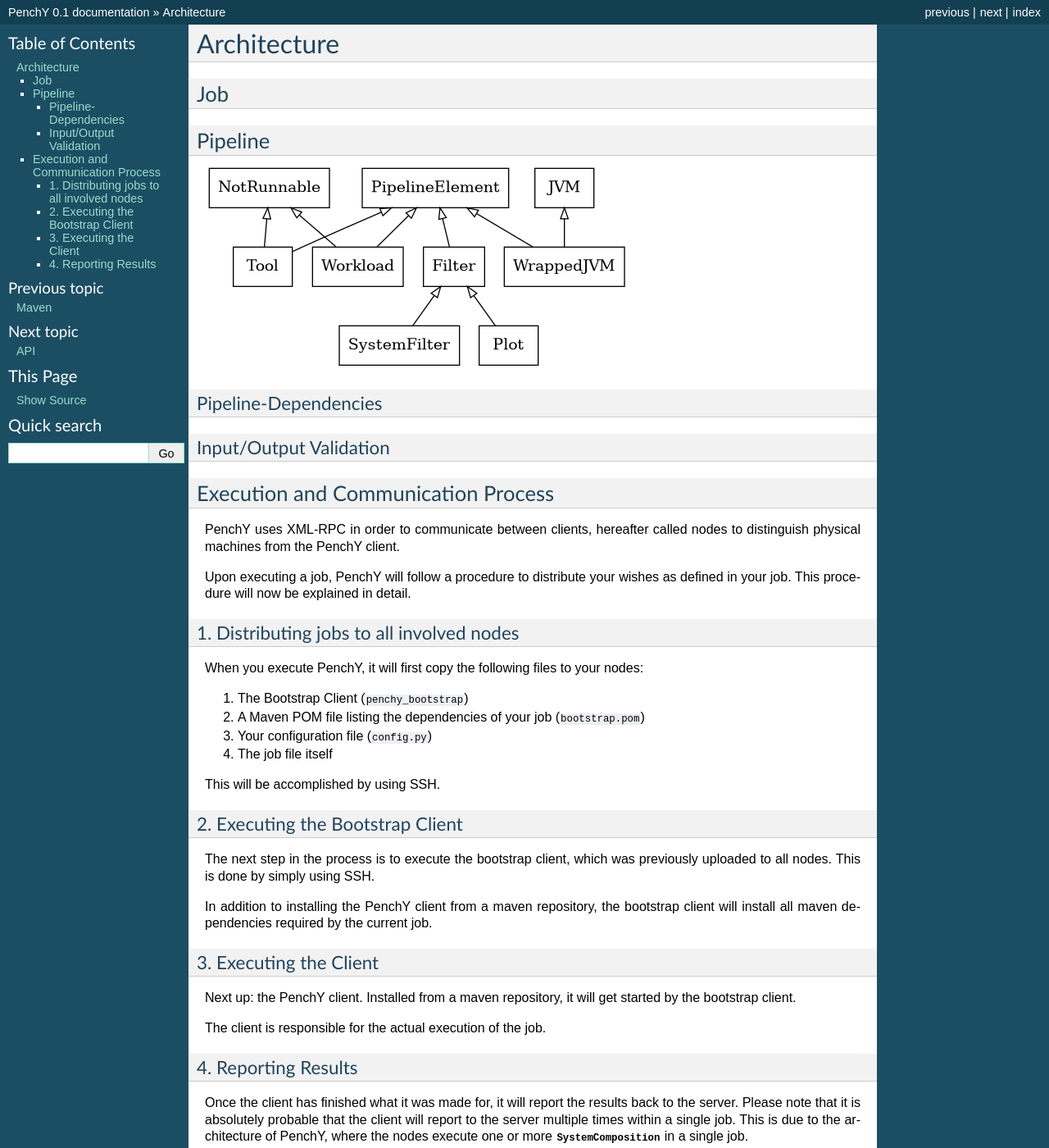
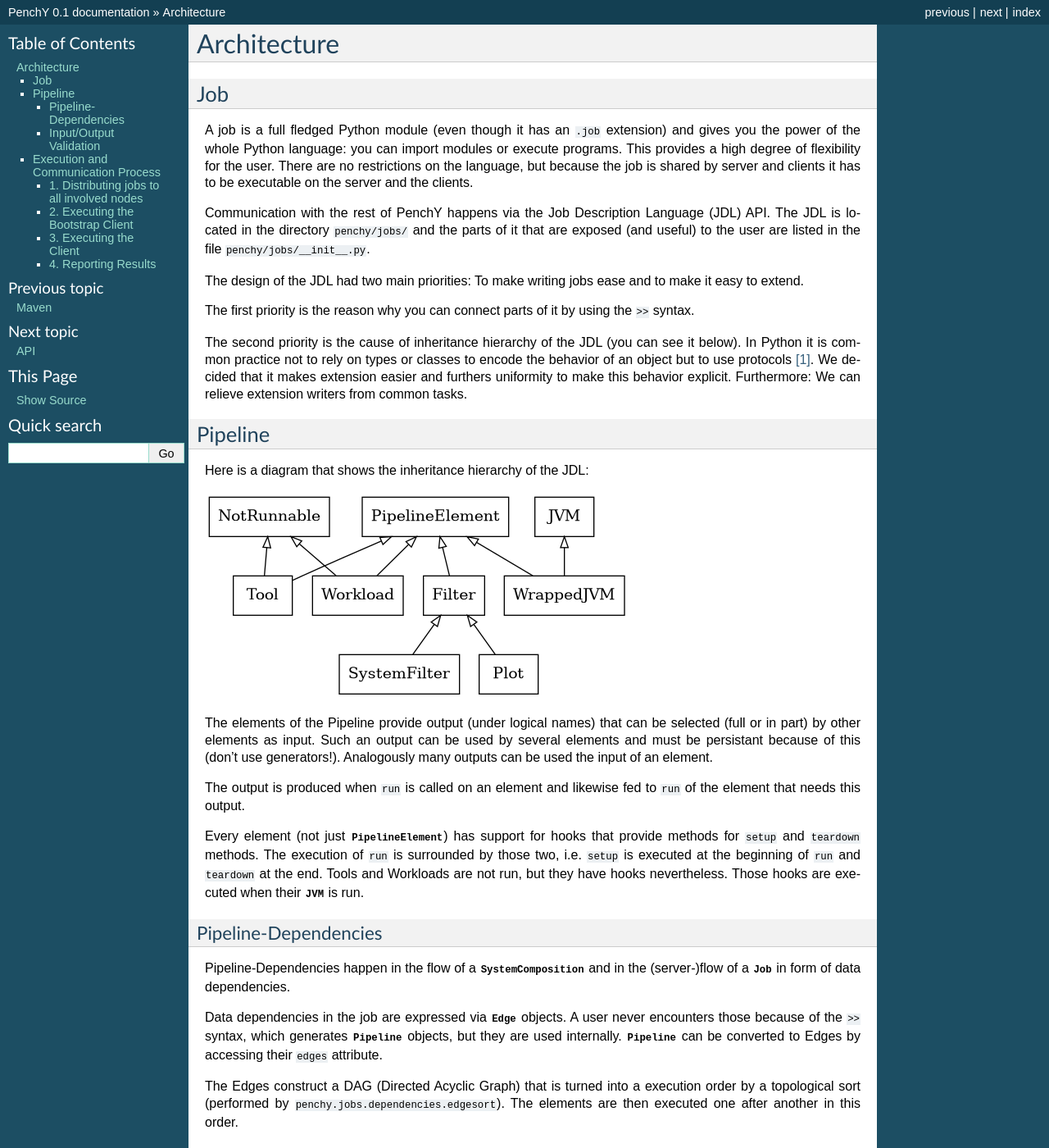
Before and after one commit to fhirschmann/penchy, a Sphinx documentation site: the page built from docs/arch.rst, in a window 1280 px wide and 1400 px high. Shown: the whole window at 82% size. Built offline with Sphinx 7.4.7, drawn with Linux system fonts in a browser that asks for light colours; formulas are drawn with MathJax 3; cross-references to code outside the pages are shown as plain code; some of the changed text lies outside the part shown.

Commit message:
docs.arch: Document the architecture of Jobs, the pipeline and dependencies.
Signed-off-by: Michael Markert <markert.michael@googlemail.com>

```diff
--- a/docs/arch.rst
+++ b/docs/arch.rst
@@ -5,8 +5,37 @@
 Job
 ===
 
+A job is a full fledged Python module (even though it has an ``.job``
+extension) and gives you the power of the whole Python language: you can import modules or execute
+programs.
+This provides a high degree of flexibility for the user.
+There are no restrictions on the language, but because the job is shared by
+server and clients it has to be executable on the server and the clients.
+
+Communication with the rest of PenchY happens via the Job Description Language (JDL)
+API.
+The JDL is located in the directory :file:`penchy/jobs/` and the parts of it
+that are exposed (and useful) to the user are listed in the file
+:file:`penchy/jobs/__init__.py`.
+
+The design of the JDL had two main priorities: To make writing jobs ease and to
+make it easy to extend.
+
+The first priority is the reason why you can connect parts of it by using the
+``>>`` syntax.
+
+The second priority is the cause of inheritance hierarchy of the JDL (you can
+see it below).
+In Python it is common practice not to rely on types or classes to encode
+the behavior of an object but to use protocols [#]_.
+We decided that it makes extension easier and furthers uniformity to make this
+behavior explicit.
+Furthermore: We can relieve extension writers from common tasks.
+
 Pipeline
 ========
+
+Here is a diagram that shows the inheritance hierarchy of the JDL:
 
 .. graphviz::
 
@@ -30,8 +59,40 @@
 
     }
 
+The elements of the Pipeline provide output (under logical names) that can be
+selected (full or in part) by other elements as input.
+Such an output can be used by several elements and must be persistant because of
+this (don't use generators!).
+Analogously many outputs can be used the input of an element.
+
+The output is produced when ``run`` is called on an element and likewise fed to
+``run`` of the element that needs this output.
+
+Every element (not just :class:`~penchy.jobs.elements.PipelineElement`) has
+support for hooks that provide methods for ``setup`` and ``teardown`` methods.
+The execution of ``run`` is surrounded by those two, i.e. ``setup`` is executed
+at the beginning of ``run`` and ``teardown`` at the end.
+Tools and Workloads are not run, but they have hooks nevertheless.
+Those hooks are executed when their :class:`~penchy.jobs.jvms.JVM` is run.
+
 Pipeline-Dependencies
 ---------------------
+
+Pipeline-Dependencies happen in the flow of a
+:class:`~penchy.jobs.job.SystemComposition` and in the (server-)flow of a
+:class:`~penchy.jobs.job.Job` in form of data dependencies.
+
+Data dependencies in the job are expressed via
+:class:`~penchy.jobs.dependencies.Edge` objects.
+A user never encounters those because of the ``>>`` syntax, which generates
+:class:`~penchy.jobs.dependencies.Pipeline` objects, but they are used internally.
+:class:`~penchy.jobs.dependencies.Pipeline` can be converted to Edges by
+accessing their ``edges`` attribute.
+
+The Edges construct a DAG (Directed Acyclic Graph) that is turned into a
+execution order by a topological sort (performed by
+:fun:`~penchy.jobs.dependencies.edgesort`).
+The elements are then executed one after another in this order.
 
 Input/Output Validation
 -----------------------
@@ -84,3 +145,6 @@
 within a single job. This is due to the architecture of PenchY,
 where the nodes execute one or more :class:`~penchy.jobs.job.SystemComposition`
 in a single job.
+
+.. [#] (e.g. a object is seen as a file if it has the attributes and methods of
+       a file, not only if it is a subclass of file).
```
